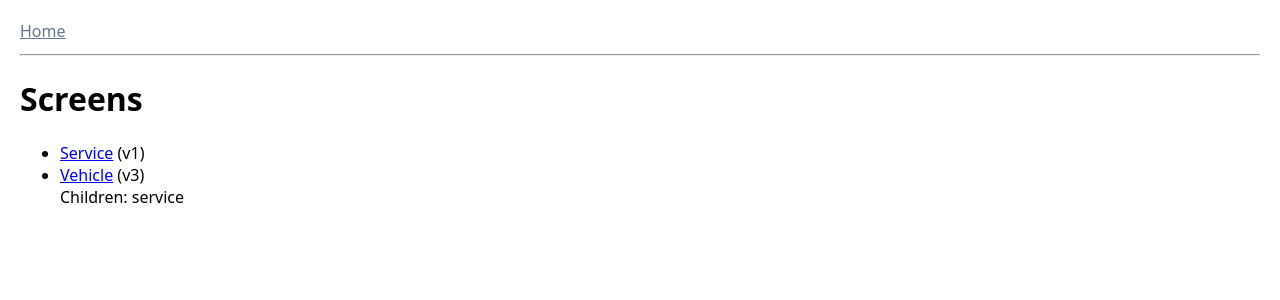
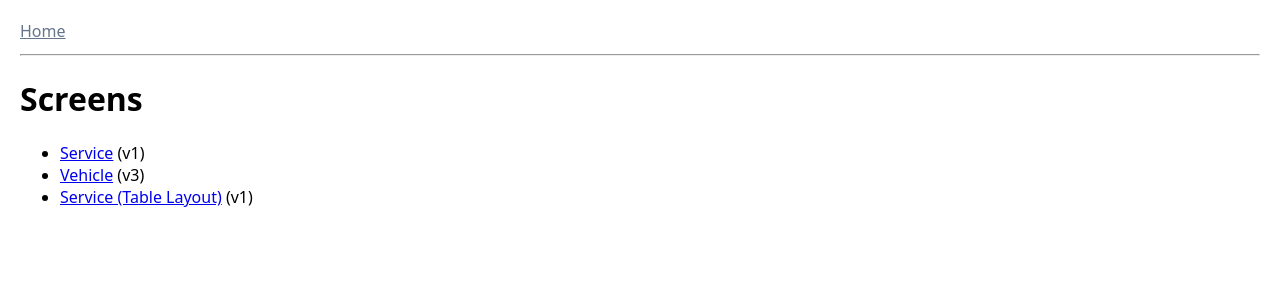
Before and after one commit to zageabb/ScreenDesign, a Flask app: page / in a window 1280 px wide. Shown: the top 300 px of the page. Run offline with Flask 3, Linux system fonts and the light colour scheme.

```diff
--- /dev/null
+++ b/screens/examples/service_table.json
@@ -0,0 +1,35 @@
+{
+  "slug": "service_table",
+  "title": "Service (Table Layout)",
+  "version": 1,
+  "mode": "list",
+  "fields": [
+    {
+      "name": "date",
+      "type": "date",
+      "label": "Date"
+    },
+    {
+      "name": "work_done",
+      "type": "textarea",
+      "label": "Work Done",
+      "ui": {
+        "rows": 2
+      }
+    },
+    {
+      "name": "cost",
+      "type": "number",
+      "label": "Cost",
+      "default": 0
+    }
+  ],
+  "columns": [
+    "date",
+    "work_done",
+    "cost"
+  ],
+  "ui": {
+    "layout": "table"
+  }
+}
--- a/screens/examples/vehicle.json
+++ b/screens/examples/vehicle.json
@@ -7,7 +7,6 @@
       "name": "reg",
       "type": "text",
       "label": "Registration",
-      "required": true,
       "ui": {
         "placeholder": "AB12 CDE"
       }
@@ -23,7 +22,9 @@
       "type": "textarea",
       "label": "Notes",
       "ui": {
-        "rows": 3
+        "rows": 4,
+        "header": "Notes",
+        "colSpan": 2
       }
     },
     {
@@ -58,19 +59,7 @@
       }
     ]
   },
-  "children": [
-    {
-      "slug": "service",
-      "title": "Service Records",
-      "mode": "list",
-      "columns": [
-        "date",
-        "work_done",
-        "cost"
-      ],
-      "relation": {
-        "foreign_key": "vehicle_id"
-      }
-    }
-  ]
+  "ui": {
+    "layout": "two"
+  }
 }
--- a/static/js/renderer.js
+++ b/static/js/renderer.js
@@ -1,23 +1,87 @@
-// Minimal client-side renderer for JSON fields + live rules
+// Client-side renderer with layout modes: one, two, table
 document.addEventListener('DOMContentLoaded', () => {
   if (!window.__SCHEMA__) return;
   const schema = window.__SCHEMA__;
   const data = Object.assign({}, window.__DEFAULTS__ || {});
   const form = document.getElementById('dynForm');
   const holder = document.getElementById('formFields');
+  const tableHolder = document.getElementById('formTableHolder');
+
+  const layout = (schema.ui && schema.ui.layout) || 'one';
+
+  // Apply container styling based on layout
+  if (layout === 'two'){
+    holder.style.display = 'grid';
+    holder.style.gridTemplateColumns = '1fr 1fr';
+    holder.style.gap = '20px 24px';
+  } else if (layout === 'one'){
+    holder.style.display = 'block';
+  } else if (layout === 'table'){
+    holder.style.display = 'none';
+    tableHolder.style.display = 'block';
+  }
+
+  function kvRow(labelText, inputEl){
+    const tr = document.createElement('tr');
+    const th = document.createElement('th');
+    th.textContent = labelText;
+    const td = document.createElement('td');
+    td.appendChild(inputEl);
+    tr.appendChild(th);
+    tr.appendChild(td);
+    return tr;
+  }
 
   function renderField(f){
+    // Table layout: use label/value rows
+    if (layout === 'table'){
+      if (!tableHolder.__table){
+        const tbl = document.createElement('table');
+        tbl.style.borderCollapse = 'collapse';
+        tbl.style.width = '100%';
+        const thead = document.createElement('thead');
+        const trh = document.createElement('tr');
+        const th1 = document.createElement('th'); th1.textContent = 'Field';
+        const th2 = document.createElement('th'); th2.textContent = 'Value';
+        trh.appendChild(th1); trh.appendChild(th2);
+        thead.appendChild(trh);
+        const tbody = document.createElement('tbody');
+        tbl.appendChild(thead); tbl.appendChild(tbody);
+        tableHolder.appendChild(tbl);
+        tableHolder.__table = tbl;
+      }
+      const input = buildInput(f);
+      const row = kvRow(f.label || f.name, input);
+      tableHolder.__table.querySelector('tbody').appendChild(row);
+      return;
+    }
+
+    // One/two column cards
     const wrap = document.createElement('div');
     wrap.style.minWidth = '280px';
+    if (layout === 'two'){
+      const span = (f.ui && Number(f.ui.colSpan)) || 1;
+      wrap.style.gridColumn = `span ${Math.min(Math.max(span,1),2)}`;
+    }
+
     if (f.ui && f.ui.header){
       const h = document.createElement('h3');
       h.textContent = f.ui.header;
-      h.style.margin = '16px 0 8px';
+      h.style.margin = '8px 0 4px';
+      h.style.gridColumn = layout === 'two' ? '1 / -1' : '';
       holder.appendChild(h);
     }
+
     const label = document.createElement('label');
     label.textContent = f.label || f.name;
     wrap.appendChild(label);
+
+    const input = buildInput(f);
+    wrap.appendChild(input);
+    holder.appendChild(wrap);
+  }
+
+  function buildInput(f){
     let input;
     switch(f.type){
       case 'textarea':
@@ -51,8 +115,8 @@ document.addEventListener('DOMContentLoaded', () => {
       else input.value = data[f.name];
     }
     if (f.ui && f.ui.placeholder) input.placeholder = f.ui.placeholder;
-    wrap.appendChild(input);
-    holder.appendChild(wrap);
+    input.style.width = '360px'; input.style.maxWidth = '100%'; input.style.padding = '8px';
+    return input;
   }
 
   // initial render
@@ -63,27 +127,27 @@ document.addEventListener('DOMContentLoaded', () => {
       const payload = Object.assign({}, data);
       const res = await fetch(`/rules/${schema.slug}`, {method:'POST', headers:{'Content-Type':'application/json'}, body: JSON.stringify(payload)});
       const rules = await res.json();
-      // show/hide
+      // show/hide, lock
       (schema.fields || []).forEach(f => {
-        const fieldWrap = [...holder.children].find(el => el.querySelector(`[name="${f.name}"]`));
-        if (!fieldWrap) return;
-        if (rules.hide && rules.hide.includes(f.name)) fieldWrap.style.display = 'none';
-        else fieldWrap.style.display = '';
-        const input = fieldWrap.querySelector(`[name="${f.name}"]`);
-        if (!input) return;
-        const locked = rules.lock && rules.lock.includes(f.name);
-        input.disabled = !!locked;
-        // show implies display but not required changes here
+        const selector = `[name="${f.name}"]`;
+        let node = holder.querySelector(selector) || tableHolder.querySelector(selector);
+        if (!node) return;
+        let wrap = node.closest('div') || node.closest('tr') || node;
+        if (rules.hide && rules.hide.includes(f.name)) wrap.style.display = 'none';
+        else wrap.style.display = '';
+        node.disabled = !!(rules.lock && rules.lock.includes(f.name));
       });
     }catch(e){ console.warn('Rule refresh failed', e); }
   }
 
-  holder.addEventListener('input', (ev) => {
+  const onInput = (ev) => {
     const t = ev.target;
     if (!t.name) return;
     data[t.name] = t.type === 'checkbox' ? t.checked : t.value;
     refreshRules();
-  });
+  };
+  holder.addEventListener('input', onInput);
+  tableHolder.addEventListener('input', onInput);
 
   form.addEventListener('submit', async (ev) => {
     ev.preventDefault();
--- a/templates/screen_form.html
+++ b/templates/screen_form.html
@@ -4,6 +4,8 @@
 
 <form id="dynForm" class="card">
   <div id="formFields" class="row"></div>
+  <div id="formTableHolder" style="display:none"></div>
+
   <div style="margin-top:16px">
     <button class="btn" type="submit">Save</button>
     {% if schema.children %}
```
